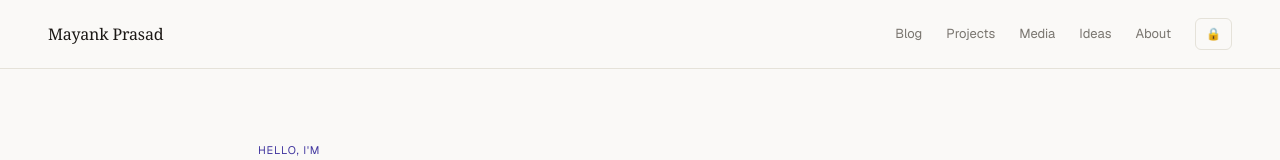
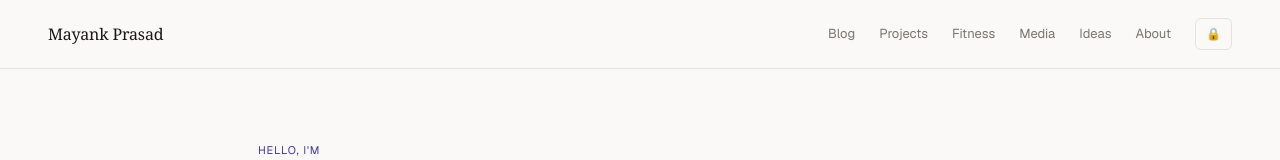
Before and after one commit to mayank322/personal-website, a Next.js app: page / in a window 1280 px wide. Shown: the top 160 px of the page. Built offline with nearby package versions, Linux system fonts and the light colour scheme.

Commit message:
Add fitness to nav

```diff
--- a/app/page.js
+++ b/app/page.js
@@ -40,7 +40,7 @@ export default function Home() {
       <nav style={{ borderBottom: '0.5px solid #e5e2d9', padding: '18px 48px', display: 'flex', alignItems: 'center', justifyContent: 'space-between', background: '#faf9f7', position: 'sticky', top: 0, zIndex: 50 }}>
         <span style={{ fontFamily: 'Georgia, serif', fontSize: '16px', color: '#1a1714', letterSpacing: '-0.01em', fontWeight: 400 }}>Mayank Prasad</span>
         <div style={{ display: 'flex', alignItems: 'center', gap: '24px' }}>
-          {['Blog', 'Projects', 'Media', 'Ideas', 'About'].map(link => (
+          {['Blog', 'Projects', 'Fitness', 'Media', 'Ideas', 'About'].map(link => (
             <a key={link} href={`/${link.toLowerCase()}`} style={{ fontSize: '13px', color: '#7a7670', textDecoration: 'none', transition: 'color 0.15s' }}
               onMouseEnter={e => e.target.style.color = '#1a1714'}
               onMouseLeave={e => e.target.style.color = '#7a7670'}>
```
